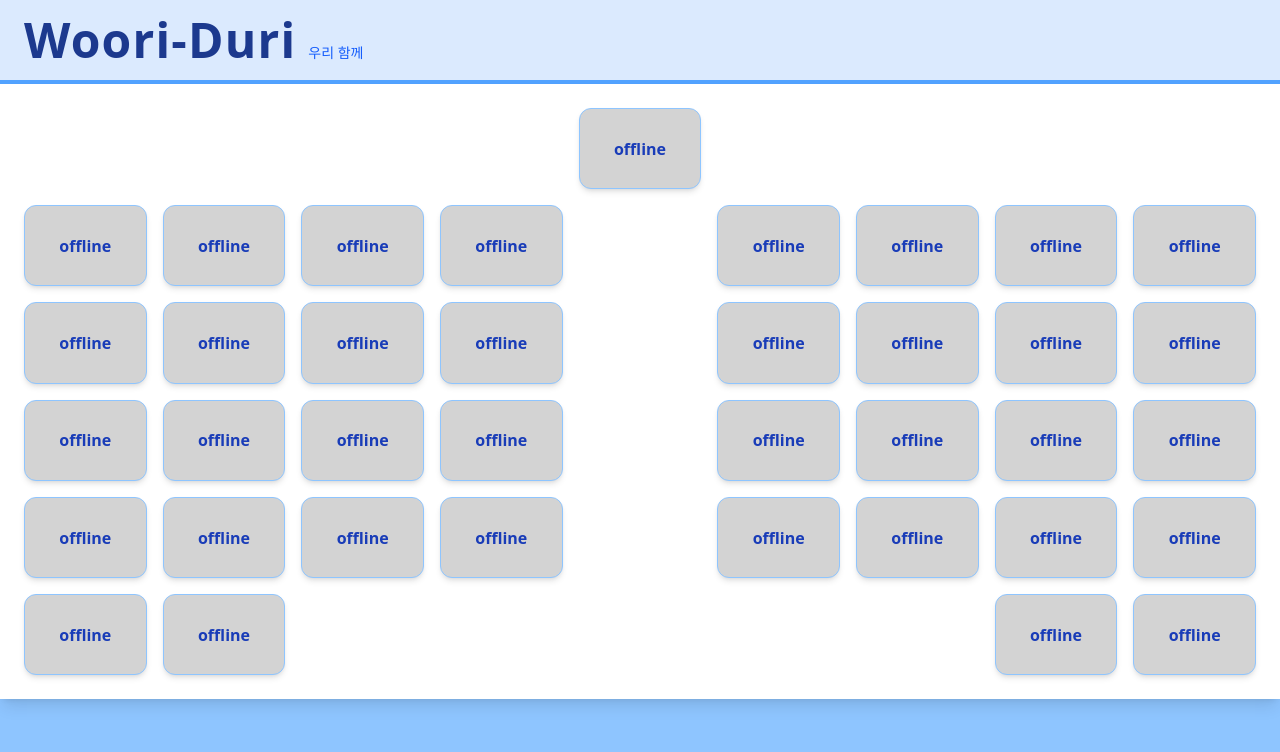
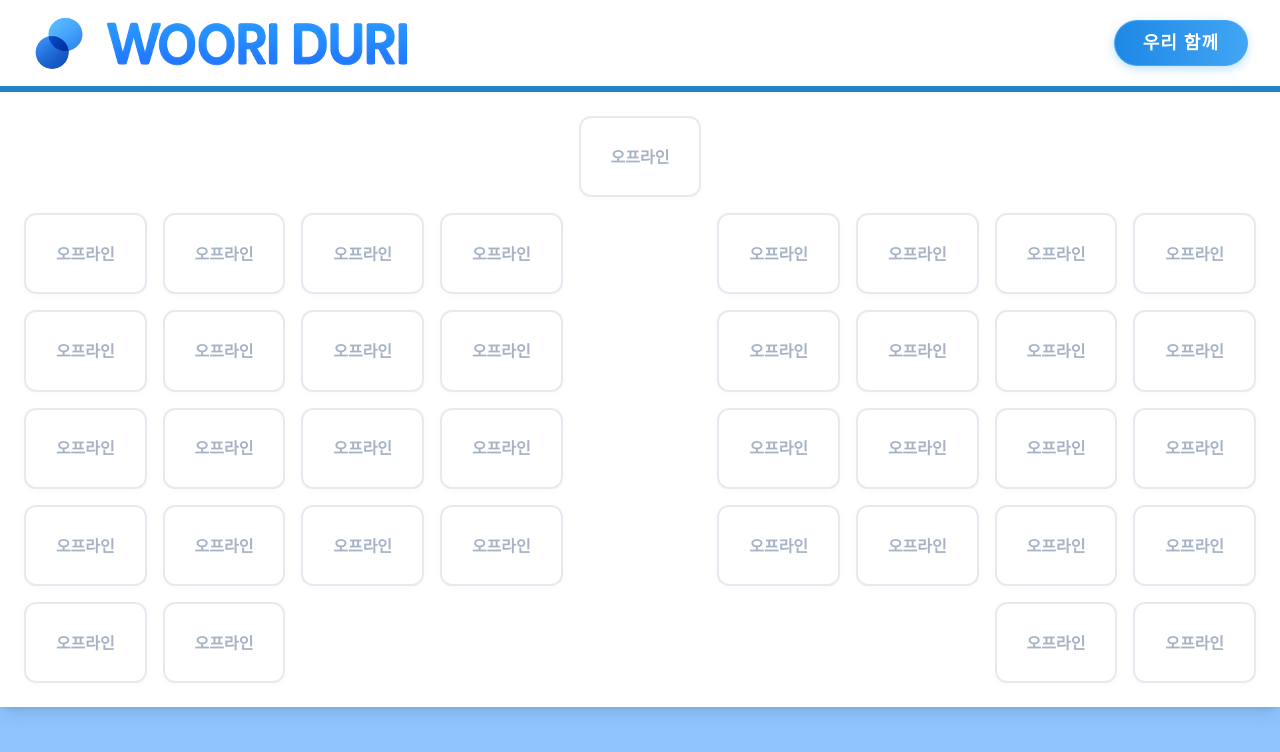
Before and after one commit to ehgkals/Woori-Duri, a Next.js app: page / in a window 1280 px wide. Shown: the top 752 px of the page. Built offline with nearby package versions, Linux system fonts and the light colour scheme; no server answers.

Commit message:
디자인 수정

```diff
--- a/components/Header.jsx
+++ b/components/Header.jsx
@@ -2,15 +2,42 @@ import React from "react";
 
 const Header = () => {
   return (
-    <header className="w-full bg-blue-100 text-blue-900 py-4 px-6 shadow-md flex items-center justify-between border-b-4 border-blue-400">
-      <div className="flex items-baseline gap-3">
-        <h1 className="text-5xl font-bold tracking-wide select-none">
-          Woori-Duri
-        </h1>
-        <span className="text-sm font-medium text-blue-600 select-none">
-          우리 함께
-        </span>
+    <header
+      className="w-full py-4 px-8 flex items-center justify-between shadow"
+      style={{
+        background: "#fff",
+        borderBottom: "6px solid #2482c5",
+        fontFamily:
+          "'Pretendard', 'Malgun Gothic', 'Apple SD Gothic Neo', sans-serif",
+      }}
+    >
+      <div className="flex items-end gap-4">
+        <img
+          src="/wooriduri-icon.png"
+          alt="WOORI DURI 아이콘"
+          className="h-[54px] w-[54px] object-contain block"
+        />
+        <img
+          src="/wooriduri-logo.png"
+          alt="WOORI DURI 로고"
+          className="h-13 object-contain block"
+        />
       </div>
+
+      <button
+        className="font-semibold text-lg select-none rounded-full px-7 py-2 transition duration-200 hover:opacity-95"
+        style={{
+          background: "linear-gradient(90deg, #1e88e5, #42a5f5)", // 로고와 동일한 블루 톤
+          color: "#ffffff",
+          border: "1.5px solid #42a5f5",
+          boxShadow: "0 3px 10px rgba(66, 165, 245, 0.35)",
+          fontFamily: "'Pretendard', 'Malgun Gothic', sans-serif",
+          letterSpacing: "1px",
+        }}
+        type="button"
+      >
+        우리 함께
+      </button>
     </header>
   );
 };
--- a/components/seating-chart/Seat.jsx
+++ b/components/seating-chart/Seat.jsx
@@ -1,15 +1,19 @@
 const Seat = ({ id, userData }) => {
   const seat = userData.find((seat) => seat.id === id);
   const status = seat ? seat.status : "offline";
+  const isOnline = status === "online";
 
   return (
     <div
-      className={`w-full h-full min-w-[96px] min-h-[64px] rounded-xl border border-blue-300 shadow-md flex items-center justify-center text-blue-800 font-semibold`}
+      className={`w-full h-full min-w-[96px] min-h-[64px] rounded-xl flex items-center justify-center font-semibold transition-all duration-150`}
       style={{
-        backgroundColor: status === "online" ? "#ADD8E6" : "#D3D3D3",
+        backgroundColor: isOnline ? "#e3f0fb" : "#fff",
+        border: `2.5px solid ${isOnline ? "#90c3ee" : "#e5eaf0"}`,
+        color: isOnline ? "#2482c5" : "#a6b3c6",
+        boxShadow: isOnline ? "0 2px 8px #b6d8f233" : "0 1.5px 5px #dde4eb2e",
       }}
     >
-      {status === "online" ? "online" : "offline"}
+      {isOnline ? "온라인" : "오프라인"}
     </div>
   );
 };
```
Also changed, not shown: public/wooriduri-icon.png (added), public/wooriduri-logo.png (added).
